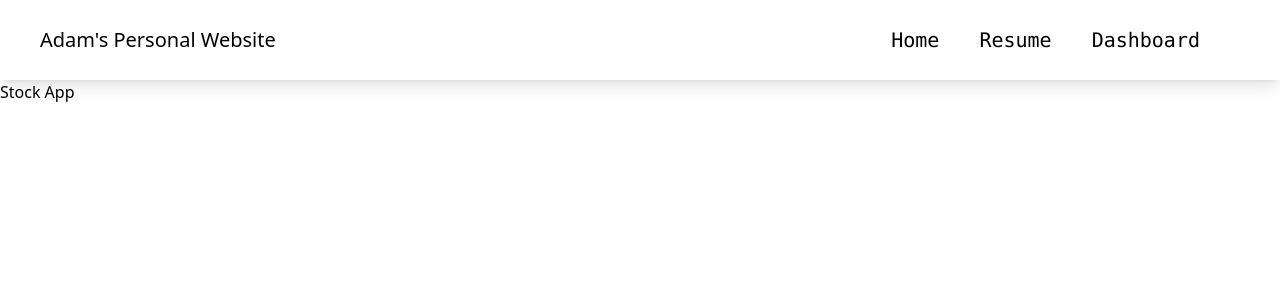
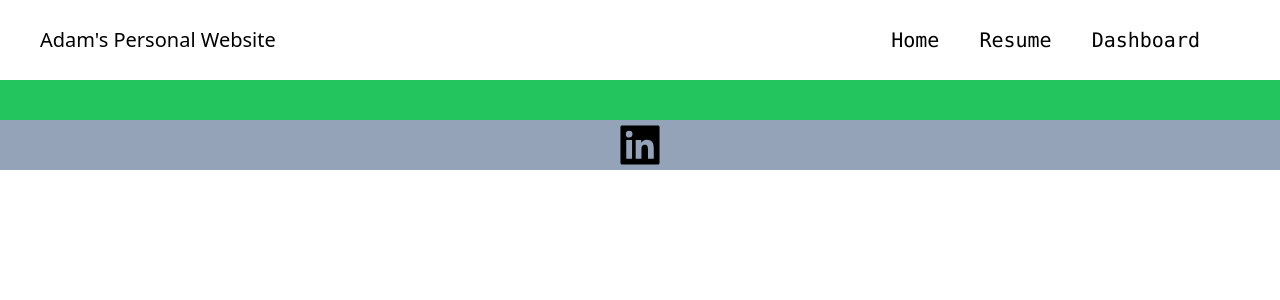
Before and after one commit to aneumill/aneumill.github.io, a React (Create React App) app: page /Stockdashboard in a window 1280 px wide. Shown: the top 300 px of the page. Built offline with nearby package versions, Linux system fonts and the light colour scheme.

Commit message:
Made some changes

```diff
--- a/package.json
+++ b/package.json
@@ -3,7 +3,11 @@
   "version": "0.1.0",
   "private": true,
   "dependencies": {
+    "@fortawesome/fontawesome-svg-core": "^6.1.1",
+    "@fortawesome/free-solid-svg-icons": "^6.1.1",
+    "@fortawesome/react-fontawesome": "^0.1.18",
     "@phuocng/react-pdf-viewer": "^1.7.0",
+    "@react-icons/all-files": "^4.1.0",
     "@testing-library/jest-dom": "^5.16.4",
     "@testing-library/react": "^12.1.4",
     "@testing-library/user-event": "^13.5.0",
@@ -11,6 +15,7 @@
     "react": "^18.0.0",
     "react-carousel-minimal": "^1.4.1",
     "react-dom": "^18.0.0",
+    "react-icons": "^4.3.1",
     "react-router-dom": "^6.3.0",
     "react-scripts": "^5.0.0",
     "web-vitals": "^2.1.4"
--- a/public/index.html
+++ b/public/index.html
@@ -15,6 +15,7 @@
       user's mobile device or desktop. See https://developers.google.com/web/fundamentals/web-app-manifest/
     -->
     <link rel="manifest" href="%PUBLIC_URL%/manifest.json" />
+
     <!--
       Notice the use of %PUBLIC_URL% in the tags above.
       It will be replaced with the URL of the `public` folder during the build.
--- /dev/null
+++ b/src/components/Box.js
@@ -0,0 +1,13 @@
+import React, { useContext } from "react";
+
+
+const Box = ({ children }) => {
+
+  return (
+    <div className={`w-full h-full rounded-md relative p-8 border-2`}>
+      {children}
+    </div>
+  );
+};
+
+export default Box;
--- /dev/null
+++ b/src/components/Footer.js
@@ -0,0 +1,25 @@
+import React from 'react'
+import { AiFillLinkedin } from 'react-icons/ai';
+
+
+function Footer() {
+  return (
+    <>
+
+      <footer className=" text-black bg-slate-400">
+
+      <center>
+            <a href="https://www.linkedin.com/in/adamneumiller/" ><AiFillLinkedin size={50} /></a>
+      </center>
+
+      </footer>
+    </>
+
+
+
+
+
+  )
+}
+
+export default Footer
--- a/src/components/Pdfviewer.js
+++ b/src/components/Pdfviewer.js
@@ -5,13 +5,18 @@ import filePDF from '../assets/resume.pdf'
 
 function pdfviewer() {
   return (
-    <div className="App">
+    <div className="w-screen">
+      <div className="App">
      <Worker workerUrl="https://unpkg.com/pdfjs-dist@2.13.216/build/pdf.worker.min.js">
     <div id="pdfviewer">
         <Viewer fileUrl={filePDF} />
     </div>
     </Worker>
     </div>
+
+
+    </div>
+
   )
 }
 
--- a/src/components/Profileblurb.js
+++ b/src/components/Profileblurb.js
@@ -7,7 +7,7 @@ function profileblurb() {
         <>
     <h1 className='text-center pt-5 text-5xl'>Welcome</h1>
     <div className="content flex py-2">
-    <img src={AWS} alt="Best Major Ever" className="w-96 h-96 p-12 pt-20"/>
+    <img src={AWS} alt="Best Major Ever" className="w-96 h-96 p-12 pt-20 flex .object-scale-down"/>
     <div>
          <p className="item-body text-justify text-2xl p-12">
             I am in the Master of Information Systems program with an expected graduation date of April 2023. This summer I will be working at Amazon Web Services in Arlington, VA as a Solutions Architect intern! I look forward to this opportunity to enhance my leadership and technical skills at the industry leader in cloud computing. My coursework focuses primarily on software engineering, DevOps, and cyber security. My coursework and internship have given me extensive experience building web applications with anumber of languages and technologies including C#/ASP.net, Python/Django, and Javascript/Typescript/React. I have experience deploying applications with AWS.
@@ -15,7 +15,7 @@ function profileblurb() {
 
     </div>
 
-    <img src={BYUIMG} alt="Best Major Ever" className="w-96 h-96 p-12 pt-20"/>
+    <img src={BYUIMG} alt="Best Major Ever" className="w-96 h-96 p-12 pt-20 flex .object-scale-down"/>
     </div>
 
     </>
--- a/src/pages/Layout.js
+++ b/src/pages/Layout.js
@@ -1,8 +1,10 @@
 import Navigation from '../components/Navigation'
+import Footer from '../components/Footer'
 const Layout = () => {
   return (
     <>
       <Navigation/>
+      <Footer/>
     </>
   )
 };
--- a/src/pages/Stockdashboard.js
+++ b/src/pages/Stockdashboard.js
@@ -1,7 +1,24 @@
 import '../index.css'
 import React from 'react'
+
 const Stockdashboard = () => {
-  return <h1 className="text-red align-middle">Stock App</h1>;
+  return(
+
+      <>
+    <main class="mb-auto h-10 bg-green-500">
+
+
+
+
+
+
+
+    </main>
+
+    </>
+
+  )
+
 };
 
 export default Stockdashboard;
```
Also changed, not shown: 1 other file (tests, documents, lock files or other folders).
